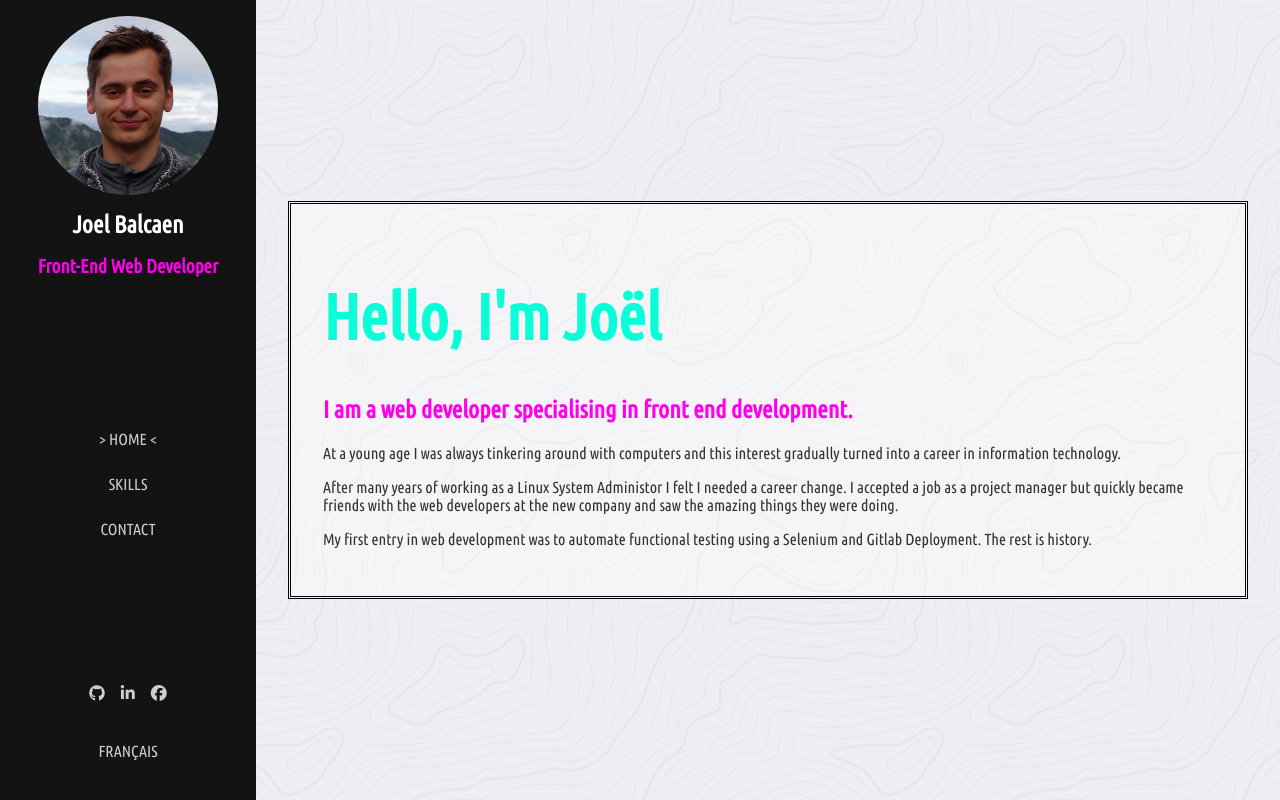
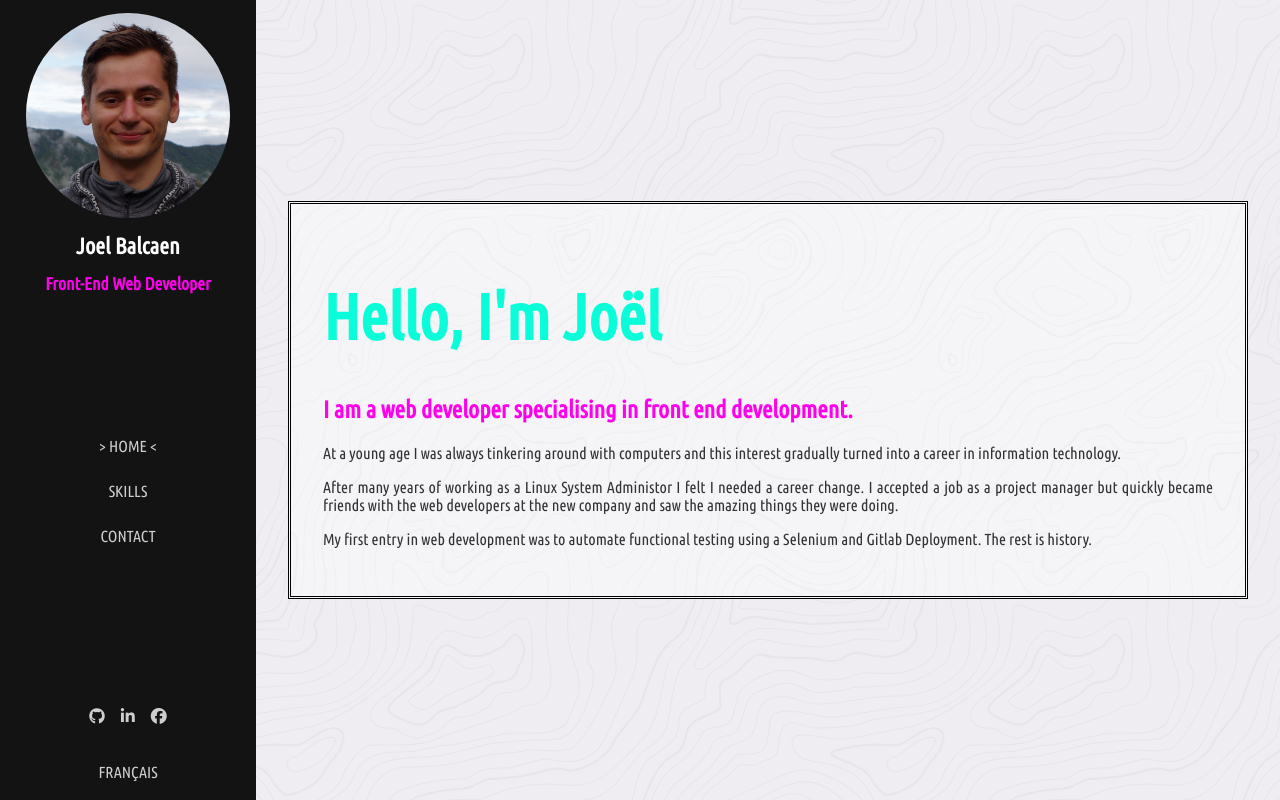
Before and after one commit to jobalcaen/portfolioWebsite, a React app: page / in a window 1280 px wide. Built offline with nearby package versions, Linux system fonts and the light colour scheme.

Commit message:
fixing styling

```diff
--- a/app/components/Controlbar.js
+++ b/app/components/Controlbar.js
@@ -28,11 +28,9 @@ export default class Controlbar extends React.Component {
 		    		mobileView={this.props.mobileView}
 		    	/>
 
-					{
-						this.props.mobileView && <div className='nav-expander'>
-							<i onClick={() => this.clickNavBar() }className="fas fa-bars fa-2x" />
-						</div>
-					}
+				<div className='nav-expander'>
+						<i onClick={() => this.clickNavBar() }className="fas fa-bars fa-2x" />
+				</div>
 
 				<NavButtons
 					pages={this.props.pages}
@@ -43,15 +41,13 @@ export default class Controlbar extends React.Component {
 		    		navBarsClicked={this.state.navBarsClicked}
 				/>
 
+				<SocialButtons />
 
-				{ !this.props.mobileView && <SocialButtons /> }
+				<LanguageControl
+					toggleLanguage={this.props.toggleLanguage}
+					englishView={this.props.englishView}
+				/>
 
-				{
-					!this.props.mobileView && <LanguageControl
-						toggleLanguage={this.props.toggleLanguage}
-						englishView={this.props.englishView}
-					/>
-				}
 
 		    </div>
 		)
--- a/app/components/LanguageControl.js
+++ b/app/components/LanguageControl.js
@@ -3,9 +3,11 @@ import React from 'react';
 
 const LanguageControl = (props) => {
 	return (
-		<span className='language-control' onClick={() => props.toggleLanguage()}>
-			{props.englishView? 'FRANÇAIS' : 'ENGLISH'}
-		</span>
+		<div className='language-control'>
+			<span onClick={() => props.toggleLanguage()}>
+				{props.englishView? 'FRANÇAIS' : 'ENGLISH'}
+			</span>
+		</div>
 	)
 }
 
--- a/app/components/Main.js
+++ b/app/components/Main.js
@@ -12,7 +12,7 @@ export default class Main extends React.Component {
 			pages: ['home','skills','contact'],
 			hoveredButton: null,
 			englishView: true,
-			mobileView: window.innerWidth <= 600
+			mobileView: window.innerWidth >= 320 && window.innerWidth <= 480
 		};
 		this.changePage = this.changePage.bind(this);
 		this.setHoveredButton = this.setHoveredButton.bind(this);
--- a/app/index.html
+++ b/app/index.html
@@ -2,6 +2,8 @@
 <html lang="en">
 <head>
 	<meta charset="UTF-8">
+	<meta name="viewport" content="width=device-width">
+
 	<title>JB - Front End Web Developer</title>
 	<link href="https://fonts.googleapis.com/css?family=Ubuntu+Condensed" rel="stylesheet">
 	<link rel="stylesheet" href="https://use.fontawesome.com/releases/v5.2.0/css/all.css" integrity="sha384-hWVjflwFxL6sNzntih27bfxkr27PmbbK/iSvJ+a4+0owXq79v+lsFkW54bOGbiDQ" crossorigin="anonymous">
--- a/app/style.css
+++ b/app/style.css
@@ -40,16 +40,19 @@ a {
 	height: 100vh;
 	background-color: var(--control-bar-bg-color);
 	position: sticky;
-	top: 0;
-	display: grid;
  	z-index: 1;
+ 	display: grid;
+    grid-template-rows: 40vh 46vh 7vh 7vh;;
+
 }
 
 .nav-container {
-	display: flex;
-	flex-direction: column;
-	justify-content: center;
+    display: flex;
     align-items: center;
+    width: 100%;
+    justify-content: center;
+    color: var(--nav-item-color);
+    flex-direction: column;
 }
 
 .nav-button {
@@ -125,7 +128,7 @@ a {
 }
 
 .headshot {
-	padding: 1em;
+	padding-top: 0.8em;
 }
 
 
@@ -147,6 +150,7 @@ h2 {
 
 .text {
 	color: var(--text-color);
+	text-align: justify;
 }
 
 .contact-list {
@@ -175,12 +179,12 @@ i {
 .controlbar-name {
 	text-align: center;
 	color: white;
-	font-size: 1.5em;
+	font-size: 1.4em;
 }
 
 .controlbar-header {
 	text-align: center;
-	font-size: 1.2em;
+	font-size: 1.1em;
 
 }
 
@@ -199,9 +203,10 @@ i {
 }
 
 .social-media-icons {
-	display: flex;
+    display: flex;
+    align-items: center;
+    width: 100%;
     justify-content: center;
-    align-items: flex-end;
     color: var(--nav-item-color);
 }
 
@@ -234,8 +239,12 @@ i {
 .greeting {
 	font-size: 4em;
 }
+
+.nav-expander {
+	display: none;
+}
 /*Smart Phones Portrait*/
-@media only screen and (max-width:600px) {
+@media (min-width: 320px) and (max-width: 480px) {
 	.grid-container {
 		display: grid;
 		grid-template-rows: 20vh 80vh;
@@ -360,6 +369,8 @@ i {
 	    margin: unset;
 	    padding: unset;
 	    border:	unset;
+	    padding-left: 1em;
+	    padding-right: 1em;
 	}
 
 	.nav-expander {
```
